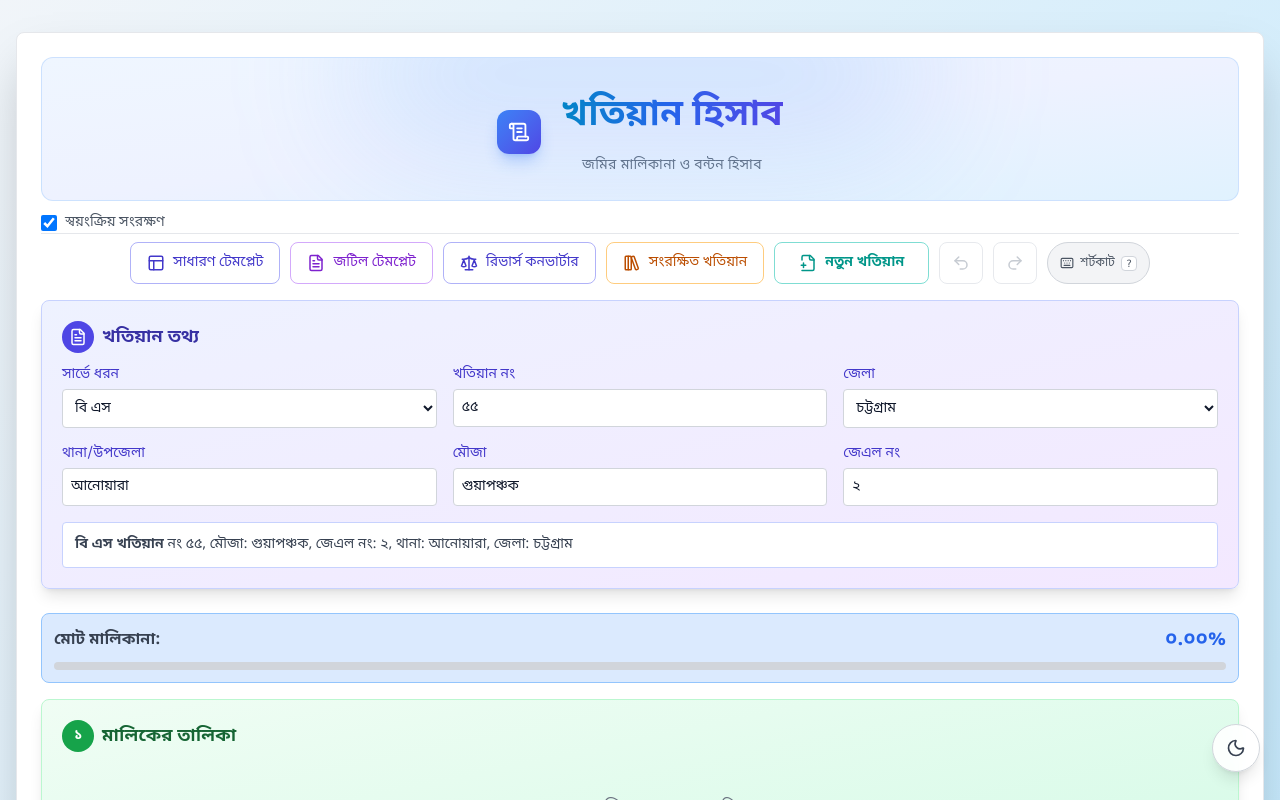
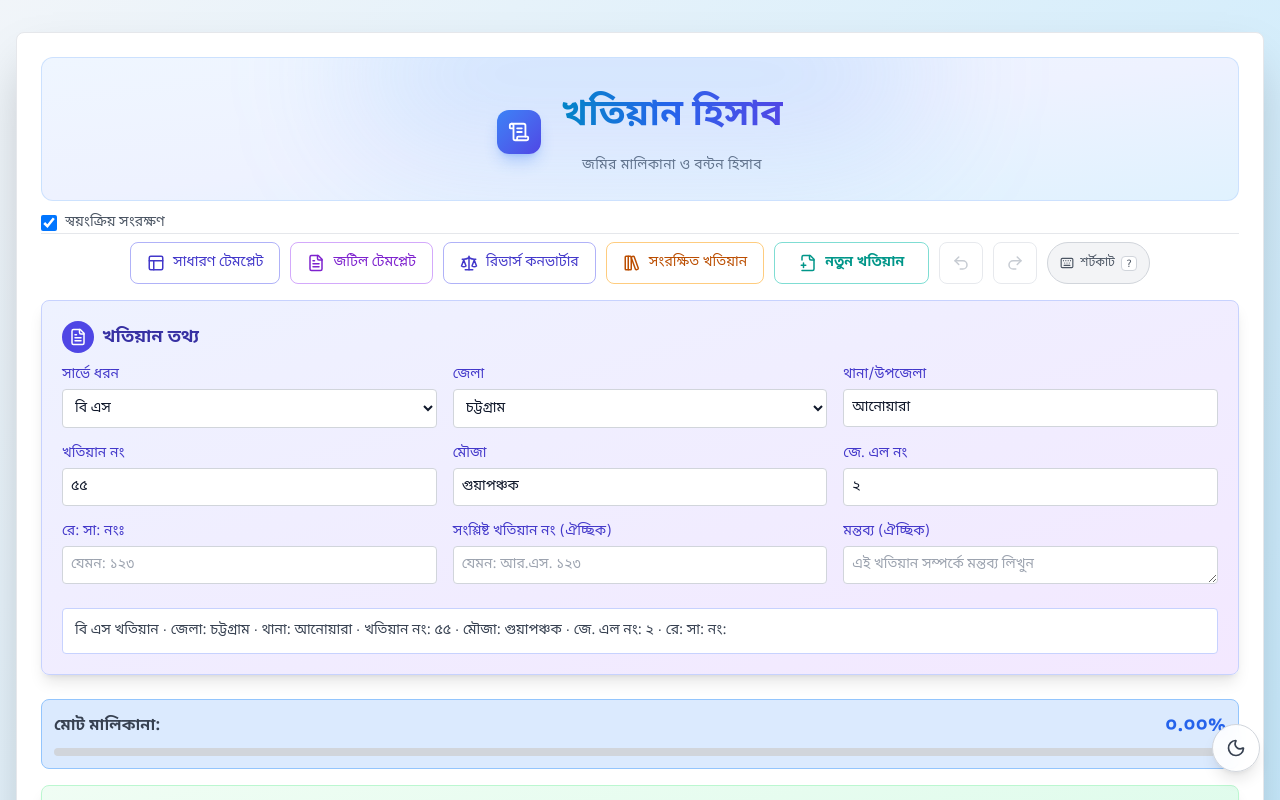
Before and after one commit to shoieb-dev/bengal-land-share-calculator, a Next.js app: page / in a window 1280 px wide. Shown: the top 800 px of the page. Built offline with nearby package versions, Linux system fonts and the light colour scheme.

Commit message:
feat: add reSaNo, correspondingKhatiyanNo, and remarks fields to KhatiyanHeader and update related components for enhanced data handling

```diff
--- a/src/components/khatian/KhatiyanCalculator.tsx
+++ b/src/components/khatian/KhatiyanCalculator.tsx
@@ -87,6 +87,7 @@ export default function KhatiyanCalculator() {
     thana: "আনোয়ারা",
     mouja: "গুয়াপঞ্চক",
     jlNo: "২",
+    reSaNo: "",
   });
 
   // Add handler
@@ -100,6 +101,9 @@ export default function KhatiyanCalculator() {
       thana: template.header.thana || "",
       mouja: template.header.mouja || "",
       jlNo: template.header.jlNo || "",
+      reSaNo: template.header.reSaNo || "",
+      correspondingKhatiyanNo: template.header.correspondingKhatiyanNo || "",
+      remarks: template.header.remarks || "",
     });
 
     // Load owners
@@ -266,6 +270,9 @@ export default function KhatiyanCalculator() {
       thana: "",
       mouja: "",
       jlNo: "",
+      reSaNo: "",
+      correspondingKhatiyanNo: "",
+      remarks: "",
     });
     setDags([]);
     setOwners([]);
@@ -333,7 +340,17 @@ export default function KhatiyanCalculator() {
   const handleNewWorkspace = () => {
     snapshotWorkspace();
     commitHistory();
-    setHeader({ surveyType: "", district: "", khatiyanNo: "", thana: "", mouja: "", jlNo: "" });
+    setHeader({
+      surveyType: "",
+      district: "",
+      khatiyanNo: "",
+      thana: "",
+      mouja: "",
+      jlNo: "",
+      reSaNo: "",
+      correspondingKhatiyanNo: "",
+      remarks: "",
+    });
     setDags([]);
     setOwners([]);
     setResult([]);
--- a/src/components/khatian/forms/KhatiyanHeaderForm.tsx
+++ b/src/components/khatian/forms/KhatiyanHeaderForm.tsx
@@ -10,6 +10,19 @@ interface KhatiyanHeaderFormProps {
 }
 
 export default function KhatiyanHeaderForm({ header, onChange }: KhatiyanHeaderFormProps) {
+  const summaryParts = [
+    header.surveyType ? `${header.surveyType} খতিয়ান` : undefined,
+    header.district ? `জেলা: ${header.district}` : undefined,
+    header.thana ? `থানা: ${header.thana}` : undefined,
+    header.khatiyanNo ? `খতিয়ান নং: ${toBengaliNumber(header.khatiyanNo)}` : undefined,
+    header.mouja ? `মৌজা: ${header.mouja}` : undefined,
+    header.jlNo ? `জে. এল নং: ${toBengaliNumber(header.jlNo)}` : undefined,
+    `রে: সা: নং: ${header.reSaNo?.trim() ? toBengaliNumber(header.reSaNo) : ""}`,
+    header.correspondingKhatiyanNo?.trim()
+      ? `সংশ্লিষ্ট খতিয়ান নং: ${header.correspondingKhatiyanNo.trim()}`
+      : undefined,
+  ].filter((part): part is string => Boolean(part));
+
   return (
     <div className="bg-linear-to-br from-indigo-50 to-purple-100 dark:from-indigo-900 dark:to-purple-900 p-4 md:p-5 rounded-lg shadow-lg mb-6 border border-indigo-200 dark:border-indigo-700">
       <h3 className="font-bold text-lg mb-3 text-indigo-800 dark:text-indigo-200 flex items-center">
@@ -37,28 +50,10 @@ export default function KhatiyanHeaderForm({ header, onChange }: KhatiyanHeaderF
           </select>
         </div>
 
-        {/* Khatian No */}
-        <div>
-          <label className={LABEL_BASE}>খতিয়ান নং</label>
-          <input
-            type="text"
-            name="khotiyan_no"
-            autoComplete="on"
-            value={header.khatiyanNo}
-            onChange={(e) => onChange("khatiyanNo", e.target.value)}
-            placeholder="যেমন: ৪৫৬"
-            className={INPUT_BASE}
-          />
-        </div>
-
         {/* District */}
         <div>
           <label className={LABEL_BASE}>জেলা</label>
-          <select
-            value={header.district}
-            onChange={(e) => onChange("district", e.target.value)}
-            className={INPUT_BASE}
-          >
+          <select value={header.district} onChange={(e) => onChange("district", e.target.value)} className={INPUT_BASE}>
             <option value="">নির্বাচন করুন</option>
             {bangladeshDistricts.map((district, index) => (
               <option key={index} value={district}>
@@ -80,6 +75,20 @@ export default function KhatiyanHeaderForm({ header, onChange }: KhatiyanHeaderF
           />
         </div>
 
+        {/* Khatian No */}
+        <div>
+          <label className={LABEL_BASE}>খতিয়ান নং</label>
+          <input
+            type="text"
+            name="khotiyan_no"
+            autoComplete="on"
+            value={header.khatiyanNo}
+            onChange={(e) => onChange("khatiyanNo", e.target.value)}
+            placeholder="যেমন: ৪৫৬"
+            className={INPUT_BASE}
+          />
+        </div>
+
         {/* Mouja */}
         <div>
           <label className={LABEL_BASE}>মৌজা</label>
@@ -96,7 +105,7 @@ export default function KhatiyanHeaderForm({ header, onChange }: KhatiyanHeaderF
 
         {/* JL No */}
         <div>
-          <label className={LABEL_BASE}>জেএল নং</label>
+          <label className={LABEL_BASE}>জে. এল নং</label>
           <input
             type="text"
             name="jlNo"
@@ -107,19 +116,54 @@ export default function KhatiyanHeaderForm({ header, onChange }: KhatiyanHeaderF
             className={INPUT_BASE}
           />
         </div>
+
+        {/* Revisional Survey No */}
+        <div>
+          <label className={LABEL_BASE}>রে: সা: নংঃ</label>
+          <input
+            type="text"
+            value={header.reSaNo ?? ""}
+            onChange={(e) => onChange("reSaNo", e.target.value)}
+            placeholder="যেমন: ১২৩"
+            className={INPUT_BASE}
+          />
+        </div>
+
+        <div>
+          <label className={LABEL_BASE}>সংশ্লিষ্ট খতিয়ান নং (ঐচ্ছিক)</label>
+          <input
+            type="text"
+            value={header.correspondingKhatiyanNo ?? ""}
+            onChange={(e) => onChange("correspondingKhatiyanNo", e.target.value)}
+            placeholder="যেমন: আর.এস. ১২৩"
+            className={INPUT_BASE}
+          />
+        </div>
+
+        <div>
+          <label className={LABEL_BASE}>মন্তব্য (ঐচ্ছিক)</label>
+          <textarea
+            value={header.remarks ?? ""}
+            onChange={(e) => onChange("remarks", e.target.value)}
+            placeholder="এই খতিয়ান সম্পর্কে মন্তব্য লিখুন"
+            rows={1}
+            className={`${INPUT_BASE} resize-y`}
+          />
+        </div>
       </div>
 
       {/* Summary Display */}
-      {(header.surveyType || header.district || header.khatiyanNo) && (
+      {(summaryParts.length > 0 || header.remarks?.trim()) && (
         <div className="mt-4 p-3 bg-white dark:bg-gray-800 rounded border border-indigo-200 dark:border-gray-200">
-          <p className="text-gray-700 dark:text-gray-300 text-sm">
-            {header.surveyType && <span className="font-semibold">{header.surveyType} খতিয়ান</span>}
-            {header.khatiyanNo && <span> নং {toBengaliNumber(header.khatiyanNo)}</span>}
-            {header.mouja && <span>, মৌজা: {header.mouja}</span>}
-            {header.jlNo && <span>, জেএল নং: {toBengaliNumber(header.jlNo)}</span>}
-            {header.thana && <span>, থানা: {header.thana}</span>}
-            {header.district && <span>, জেলা: {header.district}</span>}
-          </p>
+          {summaryParts.length > 0 && (
+            <p className="text-gray-700 dark:text-gray-300 text-sm">{summaryParts.join(" · ")}</p>
+          )}
+          {header.remarks?.trim() && (
+            <p className="mt-1 whitespace-pre-wrap text-sm text-gray-700 dark:text-gray-300">
+              <span className="font-semibold">মন্তব্য: </span>
+              {header.remarks.trim()}
+            </p>
+          )}
         </div>
       )}
     </div>
--- a/src/components/khatian/visualization/ResultTable.tsx
+++ b/src/components/khatian/visualization/ResultTable.tsx
@@ -164,9 +164,17 @@ export const ResultTable = ({
 
   return (
     <div className="bg-white text-black rounded-lg shadow-xl p-4 md:p-6 border border-[#374151]" id="printable-area">
-      {header && (header.surveyType || header.district || header.khatiyanNo) && (
+      {header &&
+        (header.surveyType ||
+          header.district ||
+          header.khatiyanNo ||
+          header.reSaNo !== undefined ||
+          header.correspondingKhatiyanNo?.trim() ||
+          header.remarks?.trim()) && (
           <>
-          <h1 className="text-2xl font-bold text-center mb-4">{header.surveyType} খতিয়ান</h1>
+            <h1 className="text-2xl font-bold text-center mb-4">
+              {header.surveyType ? `${header.surveyType} খতিয়ান` : "খতিয়ানের তথ্য"}
+            </h1>
 
             {/* Header Section (from Section 1) */}
             <div className="text-sm md:text-base mb-6 space-y-2 border-b border-[#4b5563] pb-4">
@@ -189,9 +197,21 @@ export const ResultTable = ({
                   <span className="font-semibold">জে. এল নংঃ</span> {toBengaliNumber(header.jlNo ?? "")}
                 </div>
                 <div className="md:ml-40">
-                <span className="font-semibold">রে: সা: নংঃ</span>
+                  <span className="font-semibold">রে: সা: নংঃ</span>{" "}
+                  {header.reSaNo?.trim() ? toBengaliNumber(header.reSaNo) : ""}
                 </div>
               </div>
+              {header.correspondingKhatiyanNo?.trim() && (
+                <p>
+                  <span className="font-semibold">সংশ্লিষ্ট খতিয়ান নংঃ</span>{" "}
+                  {header.correspondingKhatiyanNo.trim()}
+                </p>
+              )}
+              {header.remarks?.trim() && (
+                <p className="whitespace-pre-wrap break-words rounded border border-gray-300 px-3 py-2">
+                  <span className="font-semibold">মন্তব্যঃ</span> {header.remarks.trim()}
+                </p>
+              )}
             </div>
           </>
         )}
--- a/src/lib/types/index.ts
+++ b/src/lib/types/index.ts
@@ -42,6 +42,9 @@ export type KhatiyanHeader = {
   thana: string;
   mouja: string;
   jlNo: string;
+  reSaNo?: string;
+  correspondingKhatiyanNo?: string;
+  remarks?: string;
 };
 
 export type ValidationError = {
--- a/src/lib/utils/storage.ts
+++ b/src/lib/utils/storage.ts
@@ -50,6 +50,7 @@ export const loadFromLocalStorage = (): StoredData | null => {
       thana: "",
       mouja: "",
       jlNo: "",
+      reSaNo: "",
     };
 
     return {
```
Lines whose indentation alone changed are shown as unchanged.
